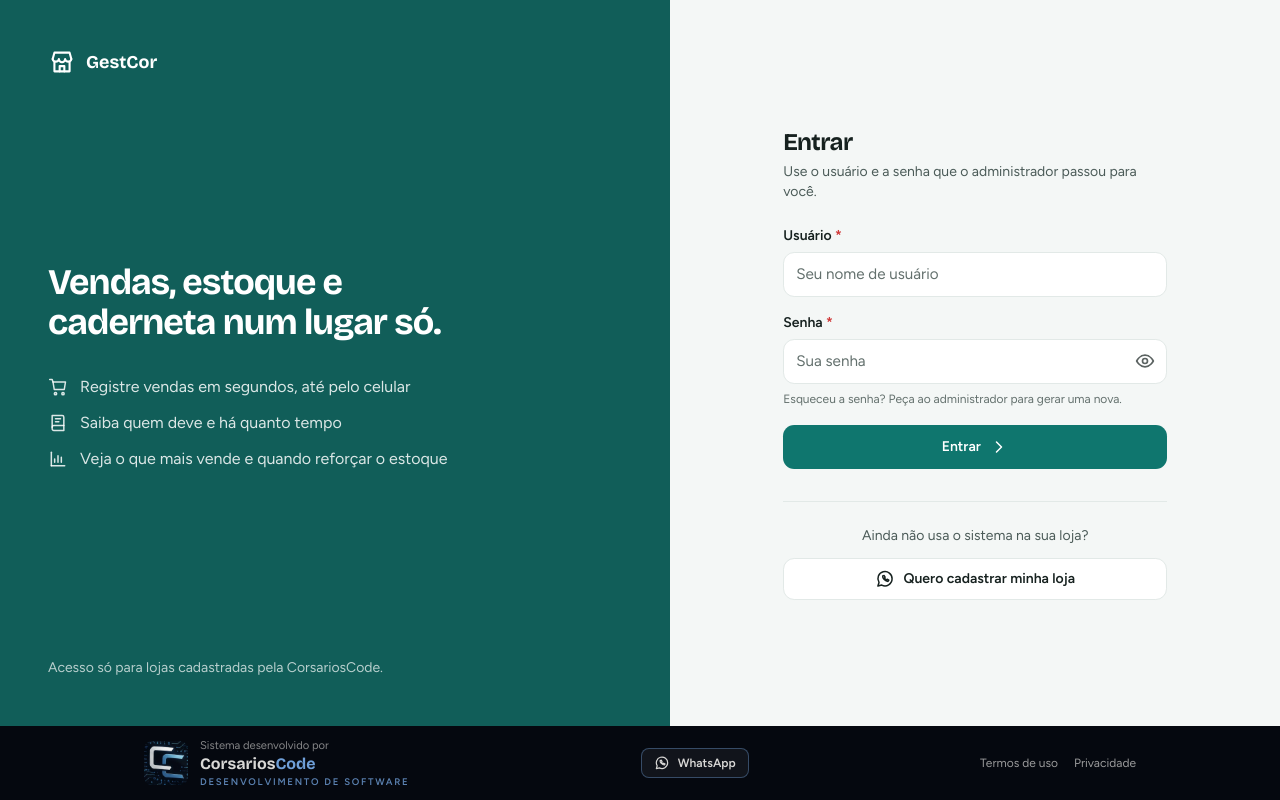
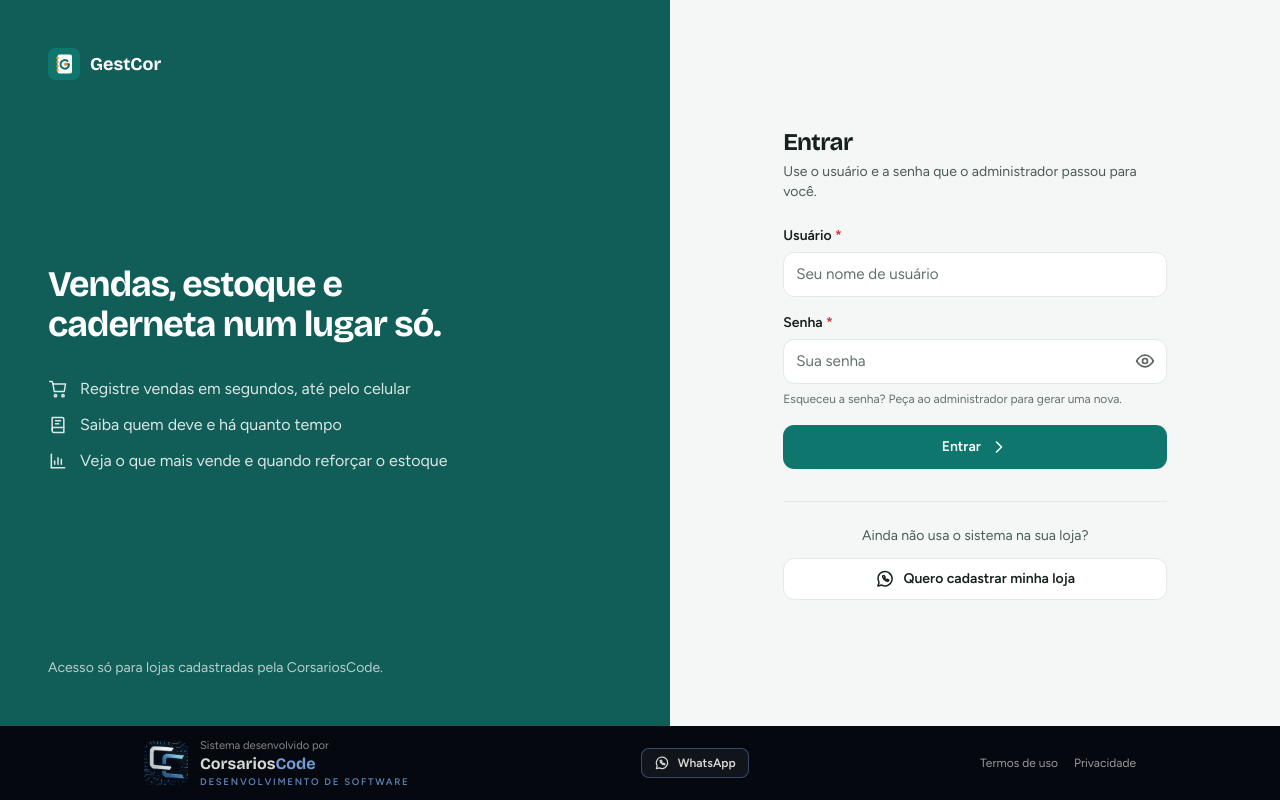
Before and after one commit to Irlamfernandes/projeto_saas, a Django app: page /login/?next=/dashboard/ in a window 1280 px wide. Run offline with Django 5.2, Linux system fonts and the light colour scheme.

Commit message:
feat(marca): logo do GestCor (caderneta com moeda) no login, ícones do app e admin
Co-Authored-By: Claude Opus 5.5 <noreply@anthropic.com>

```diff
--- a/config/settings.py
+++ b/config/settings.py
@@ -171,7 +171,7 @@ UNFOLD = {
     'SITE_HEADER': 'GestCor',
     'SITE_SUBHEADER': 'Administração · CorsariosCode',
     'SITE_URL': '/dashboard/',
-    'SITE_SYMBOL': 'storefront',
+    'SITE_ICON': lambda request: static('images/logo.svg'),
     'SITE_FAVICONS': 'infrastructure.admin.tema.favicons',
     # Olhinho nos campos de senha, o mesmo do site (login do admin incluído).
     'STYLES': [lambda request: static('css/mostrar_senha.css')],
--- a/infrastructure/admin/tema.py
+++ b/infrastructure/admin/tema.py
@@ -29,7 +29,10 @@ def menu_lateral(_request):
 
 
 def favicons(_request):
-    return [{'rel': 'icon', 'type': 'image/png', 'href': static('images/icon-192.png')}]
+    return [
+        {'rel': 'icon', 'type': 'image/svg+xml', 'href': static('images/logo.svg')},
+        {'rel': 'icon', 'type': 'image/png', 'href': static('images/icon-192.png')},
+    ]
 
 
 def _item(titulo, icone, rota, permissao=None):
--- a/interfaces/templates/interfaces/_cabeca.html
+++ b/interfaces/templates/interfaces/_cabeca.html
@@ -9,8 +9,9 @@
 <meta name="theme-color" content="#0d1514" media="(prefers-color-scheme: dark)">{% endif %}
 <meta name="mobile-web-app-capable" content="yes">
 <link rel="manifest" href="{% static 'manifest.json' %}">
+<link rel="icon" type="image/svg+xml" href="{% static 'images/logo.svg' %}">
 <link rel="icon" type="image/png" href="{% static 'images/icon-192.png' %}">
-<link rel="apple-touch-icon" href="{% static 'images/icon-192.png' %}">
+<link rel="apple-touch-icon" href="{% static 'images/apple-touch-icon.png' %}">
 <link rel="preload" href="{% static 'fonts/figtree-latin.woff2' %}" as="font" type="font/woff2" crossorigin>
 <link rel="stylesheet" href="{% static 'css/output.css' %}">
 <link rel="stylesheet" href="{% static 'css/mostrar_senha.css' %}">
--- a/interfaces/templates/interfaces/legal/_documento.html
+++ b/interfaces/templates/interfaces/legal/_documento.html
@@ -8,7 +8,7 @@
     {% include 'interfaces/_icones.html' %}
     <header class="border-b border-linha bg-superficie">
         <div class="mx-auto flex max-w-3xl flex-wrap items-center justify-between gap-3 px-4 py-4">
-            <a href="{% url 'login' %}" class="flex items-center gap-2 font-titulo text-lg font-bold text-marca-700"><svg class="ico w-7 h-7"><use href="#i-loja"/></svg>GestCor</a>
+            <a href="{% url 'login' %}" class="flex items-center gap-2 font-titulo text-lg font-bold text-marca-700"><img src="{% static 'images/logo.svg' %}" alt="" class="w-8 h-8">GestCor</a>
             <nav class="flex gap-4 text-sm font-semibold" aria-label="Termos e privacidade">
                 <a href="{% url 'termos' %}" class="text-tinta-suave hover:text-tinta" {% if request.resolver_match.url_name == 'termos' %}aria-current="page"{% endif %}>Termos de uso</a>
                 <a href="{% url 'privacidade' %}" class="text-tinta-suave hover:text-tinta" {% if request.resolver_match.url_name == 'privacidade' %}aria-current="page"{% endif %}>Privacidade</a>
--- a/interfaces/templates/interfaces/login.html
+++ b/interfaces/templates/interfaces/login.html
@@ -8,7 +8,7 @@
     {% include 'interfaces/_icones.html' %}
     <div class="grid flex-1 lg:grid-cols-[1.1fr_1fr]">
         <aside class="order-last lg:order-none flex flex-col justify-between gap-6 bg-marca-profundo px-6 py-8 sm:px-10 lg:p-12 text-white">
-            <p class="hidden lg:flex items-center gap-2.5 font-titulo text-lg font-bold"><svg class="ico w-7 h-7"><use href="#i-loja"/></svg>GestCor</p>
+            <p class="hidden lg:flex items-center gap-2.5 font-titulo text-lg font-bold"><img src="{% static 'images/logo.svg' %}" alt="" class="w-8 h-8">GestCor</p>
             <div class="max-w-md">
                 <h1 class="text-2xl lg:text-4xl font-bold leading-tight">Vendas, estoque e caderneta num lugar só.</h1>
                 <ul class="mt-6 lg:mt-8 grid gap-3 text-white/85">
@@ -22,7 +22,7 @@
 
         <main class="flex items-center justify-center px-4 py-12">
             <div class="w-full max-w-sm">
-                <p class="lg:hidden mb-8 flex items-center justify-center gap-2 font-titulo text-lg font-bold text-marca-700"><svg class="ico w-7 h-7"><use href="#i-loja"/></svg>GestCor</p>
+                <p class="lg:hidden mb-8 flex items-center justify-center gap-2 font-titulo text-lg font-bold text-marca-700"><img src="{% static 'images/logo.svg' %}" alt="" class="w-8 h-8">GestCor</p>
                 <h2 class="text-2xl font-bold">Entrar</h2>
                 <p class="mt-1 text-sm text-tinta-suave">Use o usuário e a senha que o administrador passou para você.</p>
 
```
Also changed, not shown: infrastructure/tests/retratos/admin.json (+5 -0 lines), infrastructure/tests/test_admin_painel.py (+1 -1 lines), interfaces/static/images/apple-touch-icon.png (added), interfaces/static/images/icon-192.png, interfaces/static/images/icon-512.png, interfaces/static/images/logo.svg (added).
